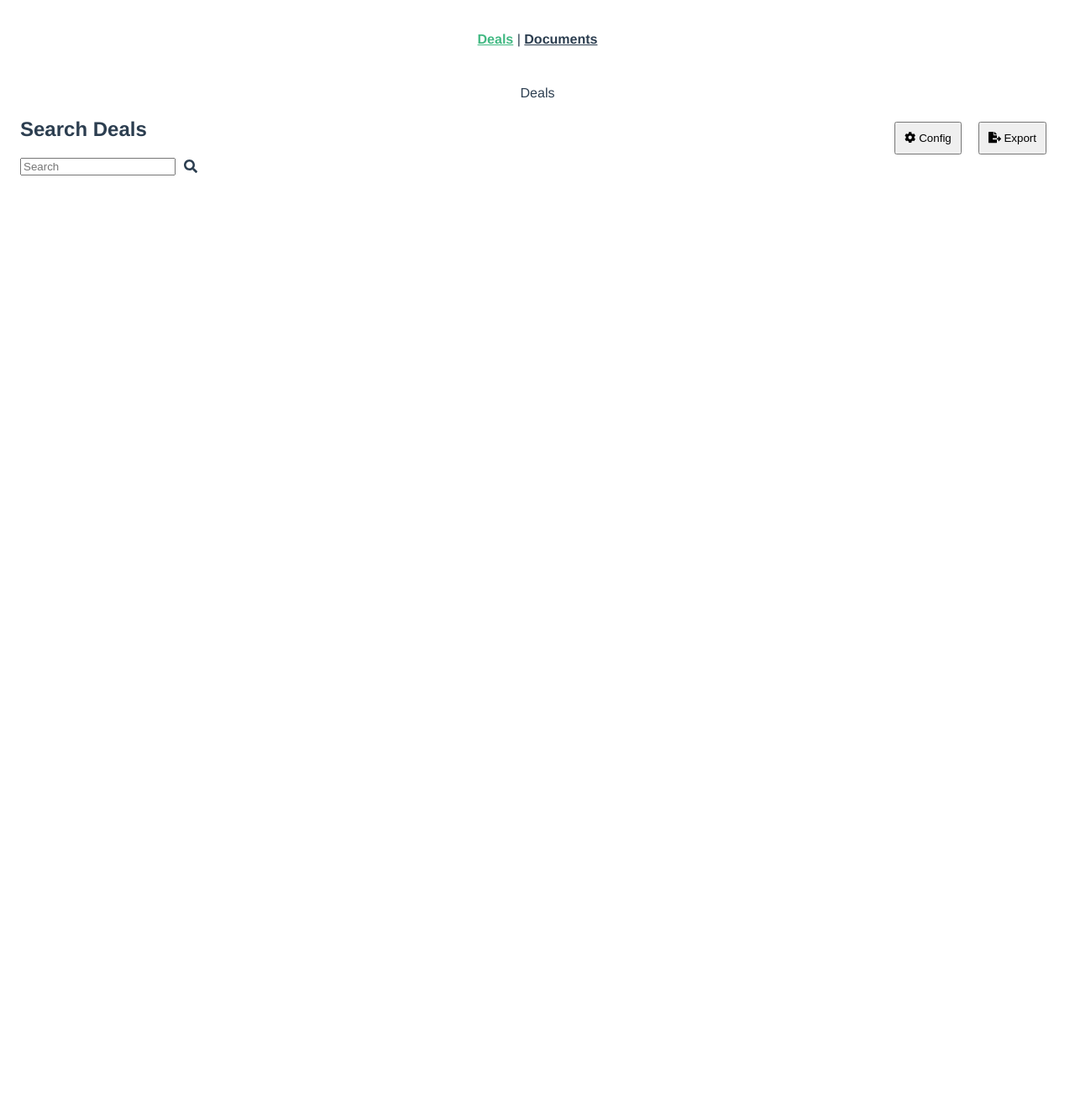
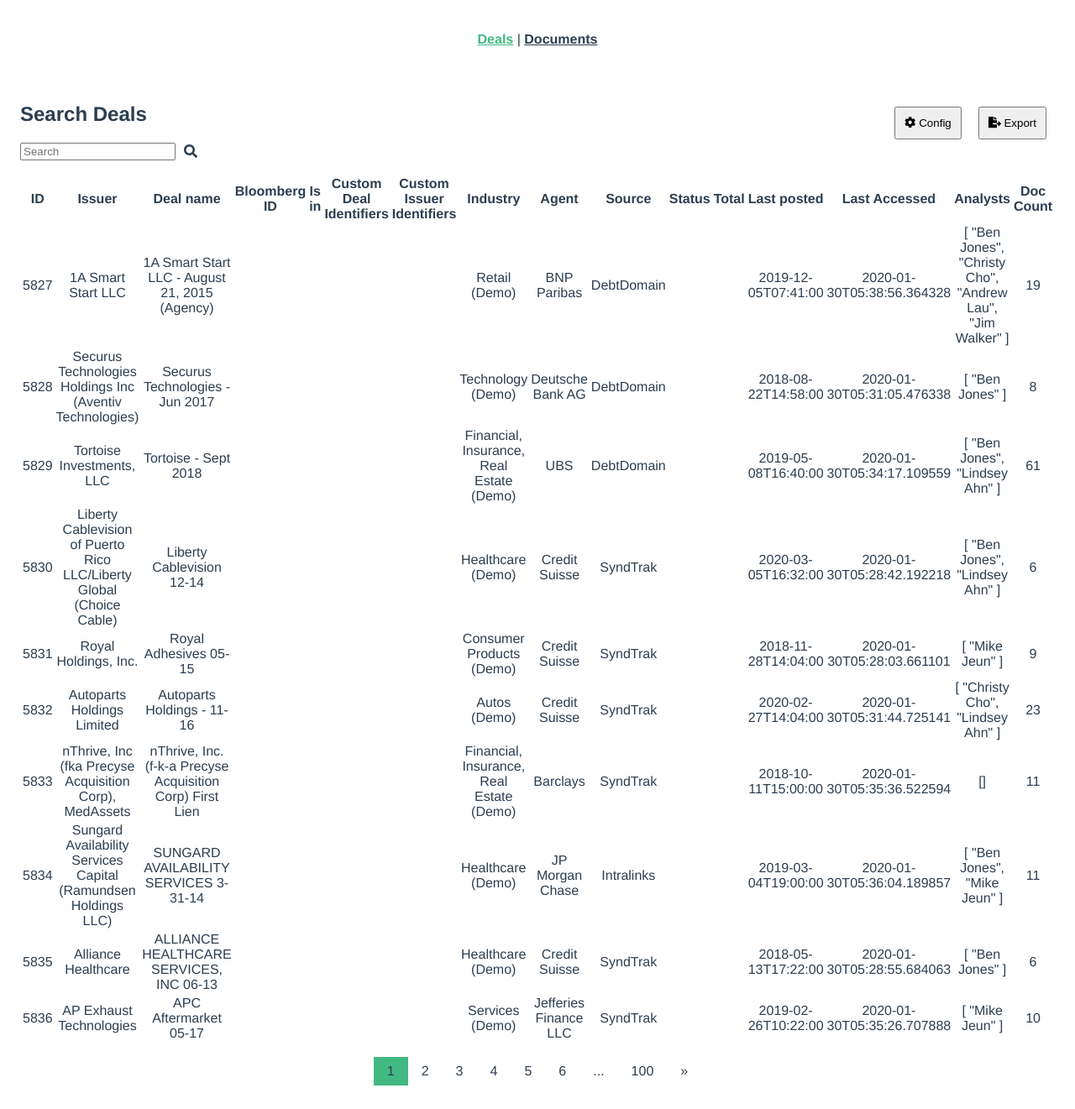
Before and after one commit to DavidArmendariz/vue-grid-app, a Vue app: page /deals in a window 1280 px wide. Shown: the whole page at 84% size. Before the commit the page ends 800 px from the top, so only its background shows below. Built offline with nearby package versions, Linux system fonts and the light colour scheme.

Commit message:
Added pagination template

```diff
--- /dev/null
+++ b/src/components/Grid.vue
@@ -0,0 +1,48 @@
+<template>
+  <div class="grid">
+    <table>
+      <thead>
+        <tr>
+          <th v-for="columnName in columnNames" :key="columnName">
+            {{ columnName }}
+          </th>
+        </tr>
+      </thead>
+      <tbody>
+        <tr v-for="row in filteredData" :key="row.id">
+          <td v-for="columnKey in columnKeys" :key="`${row.id}-${columnKey}`">
+            {{ row[columnKey] }}
+          </td>
+        </tr>
+      </tbody>
+    </table>
+  </div>
+</template>
+
+<script>
+import Utils, { COLUMNS_MAP } from '../utils';
+
+export default {
+  props: ['filteredData'],
+  computed: {
+    columnKeys() {
+      if (this.filteredData.length) {
+        return Utils.getColumnKeys(this.filteredData);
+      }
+      return [];
+    },
+    columnNames() {
+      if (this.filteredData.length) {
+        return this.columnKeys.map((key) => COLUMNS_MAP[key]);
+      }
+      return [];
+    },
+  },
+};
+</script>
+
+<style lang="scss" scoped>
+.grid {
+  overflow-x: auto;
+}
+</style>
--- /dev/null
+++ b/src/components/Pagination.vue
@@ -0,0 +1,105 @@
+<template>
+  <div class="pagination">
+    <div v-if="shouldShowLeftArrow" @click="onClickLeftArrow">&laquo;</div>
+    <div
+      v-for="(item, index) in getPaginationNumbers"
+      :key="`pagination-${index}`"
+      :class="isActiveClass(item)"
+      @click="onClick(item)"
+    >
+      {{ item }}
+    </div>
+    <div v-if="shouldShowRightArrow" @click="onClickRightArrow">&raquo;</div>
+  </div>
+</template>
+
+<script>
+import { MAX_PAGINATION } from '../utils';
+
+const DOTS = '...';
+
+export default {
+  props: ['paginationCount'],
+  data() {
+    return {
+      activePagination: 1,
+    };
+  },
+  methods: {
+    onClickLeftArrow() {
+      this.activePagination -= 1;
+    },
+    onClickRightArrow() {
+      this.activePagination += 1;
+    },
+    isActiveClass(n) {
+      return n === this.activePagination ? 'active' : '';
+    },
+    onClick(n) {
+      if (n === DOTS) {
+        return;
+      }
+      this.activePagination = n;
+    },
+  },
+  computed: {
+    shouldShowLeftArrow() {
+      if (this.paginationCount <= MAX_PAGINATION) {
+        return false;
+      }
+      return this.activePagination > 1;
+    },
+    shouldShowRightArrow() {
+      if (this.paginationCount <= MAX_PAGINATION) {
+        return false;
+      }
+      return this.activePagination < this.paginationCount;
+    },
+    getPaginationNumbers() {
+      if (this.paginationCount <= MAX_PAGINATION) {
+        return Array.from(Array(MAX_PAGINATION), (_, index) => index + 1);
+      }
+      let i = 1;
+      const leftNumbers = [];
+      const rightNumbers = [];
+      while (leftNumbers.length + rightNumbers.length + 1 < MAX_PAGINATION) {
+        const left = this.activePagination - i;
+        const right = this.activePagination + i;
+        if (left >= 1) {
+          leftNumbers.push(left);
+        }
+        if (right <= this.paginationCount) {
+          rightNumbers.push(right);
+        }
+        i++;
+      }
+      leftNumbers.reverse();
+      const paginationNumbers = [...leftNumbers, this.activePagination, ...rightNumbers];
+      paginationNumbers[0] = 1;
+      paginationNumbers[MAX_PAGINATION - 1] = this.paginationCount;
+      if (paginationNumbers[1] - paginationNumbers[0] !== 1) {
+        paginationNumbers.splice(1, 0, DOTS);
+      }
+      if (paginationNumbers[paginationNumbers.length - 1] - paginationNumbers[paginationNumbers.length - 2] !== 1) {
+        paginationNumbers.splice(paginationNumbers.length - 1, 0, DOTS);
+      }
+      return paginationNumbers;
+    },
+  },
+};
+</script>
+
+<style lang="scss" scoped>
+.pagination {
+  margin-top: 1rem;
+  display: inline-block;
+  div {
+    padding: 8px 16px;
+    float: left;
+    cursor: pointer;
+    &.active {
+      background-color: #42b983;
+    }
+  }
+}
+</style>
--- a/src/models/deals.js
+++ b/src/models/deals.js
@@ -21,8 +21,8 @@
     }, {});
   }
 
-  getDeals(options) {
-    const { all = false, offset = 0, limit = 20 } = options;
+  getDeals(options = {}) {
+    const { all = false, offset = 0, limit = 10 } = options;
     const dataToFetch = all ? this.holdings : this.holdings.slice(offset, offset + limit);
     const deals = dataToFetch.reduce((processedData, row) => {
       const processedRow = {};
@@ -48,10 +48,16 @@
       processedData.push(processedRow);
       return processedData;
     }, []);
+
     return {
       data: deals,
       total: deals.length,
+      paginationCount: this.getPaginationCount(limit),
     };
+  }
+
+  getPaginationCount(limit) {
+    return Math.ceil(this.holdings.length / limit);
   }
 
   getAnalystsFromIds(ids) {
--- /dev/null
+++ b/src/utils/constants.js
@@ -0,0 +1 @@
+export const MAX_PAGINATION = 7;
--- a/src/utils/index.js
+++ b/src/utils/index.js
@@ -1,3 +1,6 @@
+import { COLUMNS_MAP } from './mappings';
+import { MAX_PAGINATION } from './constants';
+
 export default class Utils {
   static getColumnKeys(data) {
     return Object.keys(data[0]);
@@ -11,3 +14,5 @@
     return encodeURI(csvContent);
   }
 }
+
+export { COLUMNS_MAP, MAX_PAGINATION };
--- /dev/null
+++ b/src/utils/mappings.js
@@ -0,0 +1,19 @@
+export const COLUMNS_MAP = {
+  id: 'ID',
+  issuer: 'Issuer',
+  dealName: 'Deal name',
+  bloombergId: 'Bloomberg ID',
+  isIn: 'Is in',
+  customDealIdentifiers: 'Custom Deal Identifiers',
+  customIssuerIdentifiers: 'Custom Issuer Identifiers',
+  industry: 'Industry',
+  agent: 'Agent',
+  source: 'Source',
+  status: 'Status',
+  total: 'Total',
+  lastPosted: 'Last posted',
+  lastAccessed: 'Last Accessed',
+  analysts: 'Analysts',
+  docCount: 'Doc Count',
+  customField: 'Custom Field',
+};
--- a/src/views/Deals.vue
+++ b/src/views/Deals.vue
@@ -1,6 +1,5 @@
 <template>
   <div class="deals">
-    <div>Deals</div>
     <div class="header">
       <search-deals />
       <div class="buttons">
@@ -8,6 +7,10 @@
         <export-button />
       </div>
     </div>
+    <div>
+      <grid :filteredData="filteredData" />
+    </div>
+    <pagination :paginationCount="paginationCount" />
   </div>
 </template>
 
@@ -16,15 +19,31 @@
 import SearchDeals from '../components/SearchDeals.vue';
 import ExportButton from '../components/ExportButton.vue';
 import ColumnsFilter from '../components/ColumnsFilter.vue';
+import Grid from '../components/Grid.vue';
+import Pagination from '../components/Pagination.vue';
 
 export default {
   components: {
     SearchDeals,
     ExportButton,
     ColumnsFilter,
+    Grid,
+    Pagination,
   },
-  provide: {
-    deals: new Deals(),
+  data() {
+    return {
+      deals: new Deals(),
+      filteredData: [],
+      paginationCount: 0,
+    };
+  },
+  provide() {
+    return { deals: this.deals };
+  },
+  mounted() {
+    const { data } = this.deals.getDeals();
+    this.filteredData = data;
+    this.paginationCount = 100;
   },
 };
 </script>
@@ -37,6 +56,7 @@
 .header {
   display: flex;
   align-items: center;
+  margin-bottom: 1rem;
 }
 
 .buttons {
```
